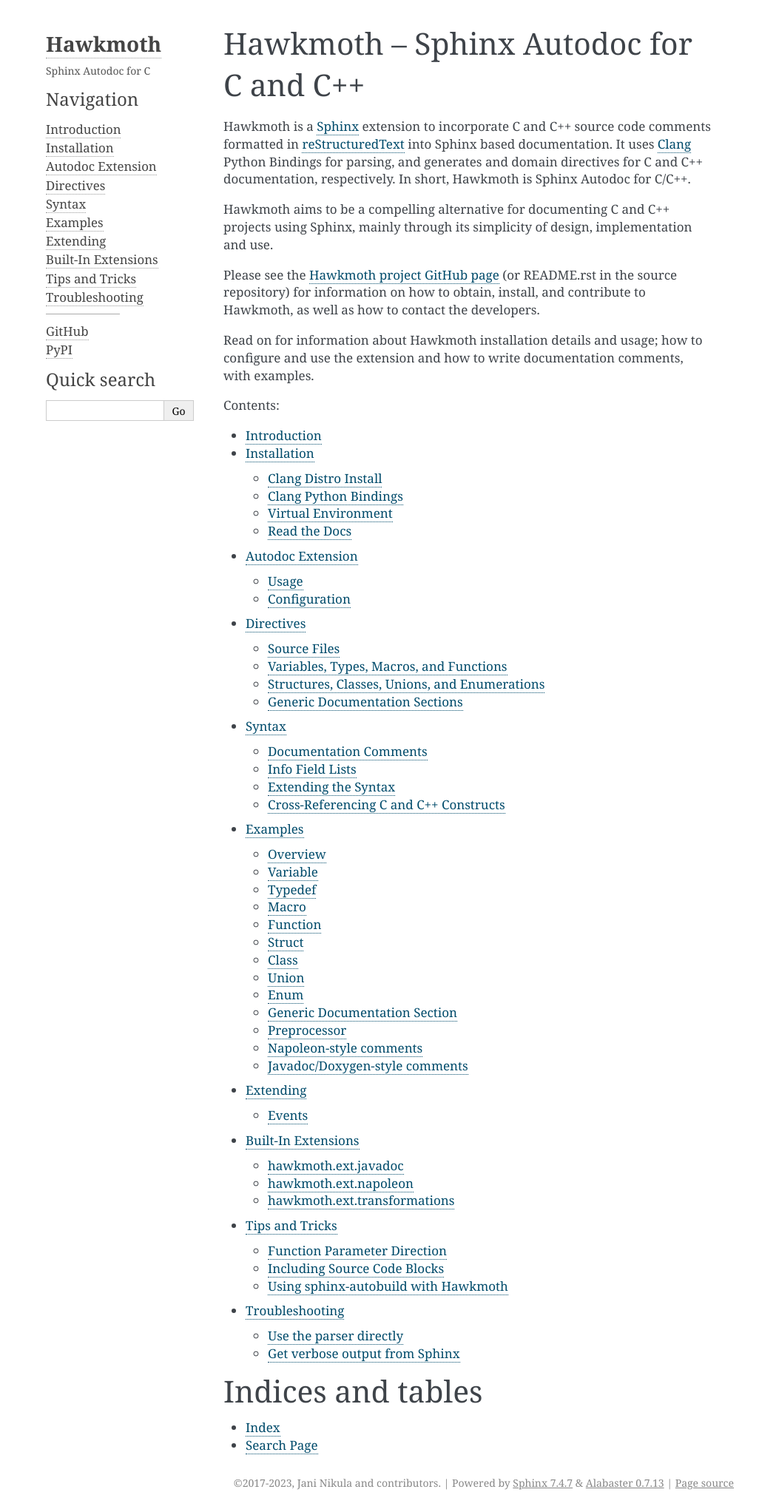
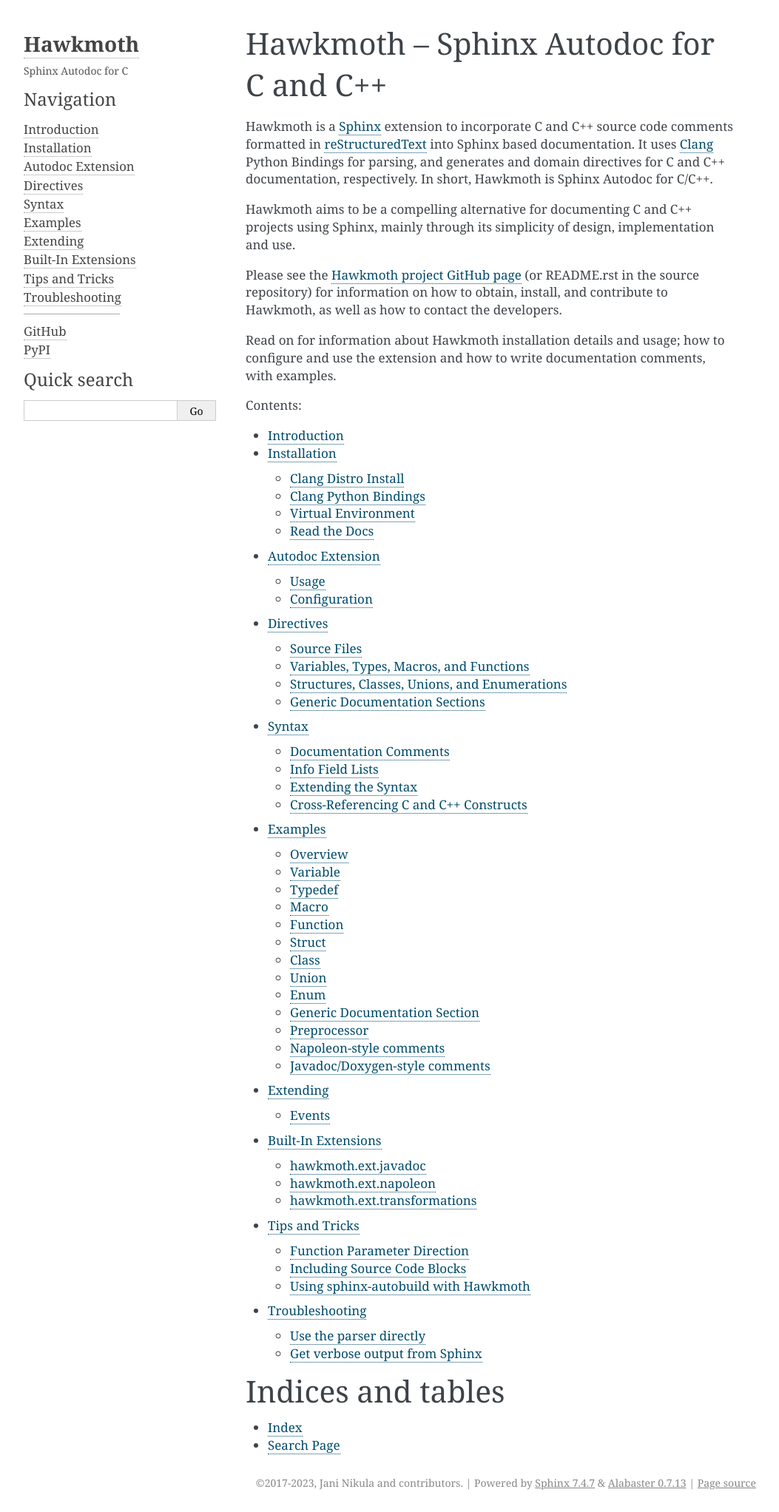
Before and after one commit to jnikula/hawkmoth, a Sphinx documentation site: the page built from doc/index.rst, in a window 1280 px wide. Shown: the whole page at 74% size, without its empty margins (118-1171 px from the left). Built offline with Sphinx 7.4.7, drawn with Linux system fonts in a browser that asks for light colours.

Commit message:
doc: widen alabaster theme page and sidebar
Apparently the defaults for page and sidebar widths are 940 and 220 px,
respectively. Make them slightly wider to allow for more content in the
vertical space, as well as longer entries in the navigation bar without
word wrapping. I'm not entirely happy that they're defined in pixels,
but not going to start fighting the theme.

```diff
--- a/doc/conf.py
+++ b/doc/conf.py
@@ -83,7 +83,9 @@ html_theme_options = {
     'extra_nav_links': {
         'GitHub': 'https://github.com/jnikula/hawkmoth',
         'PyPI': 'https://pypi.org/project/hawkmoth',
-    }
+    },
+    'sidebar_width': '280px',
+    'page_width': '1000px',
 }
 
 # Add any paths that contain custom static files (such as style sheets) here,
```
